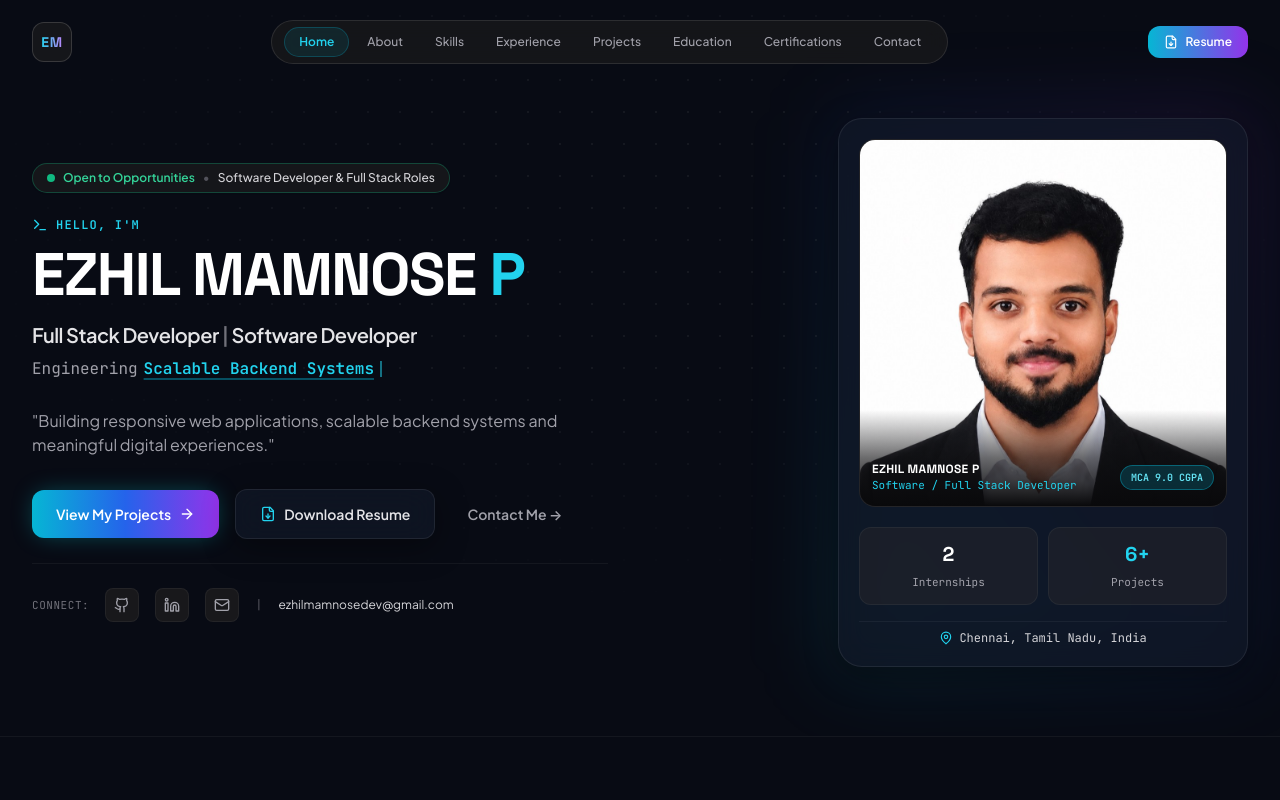
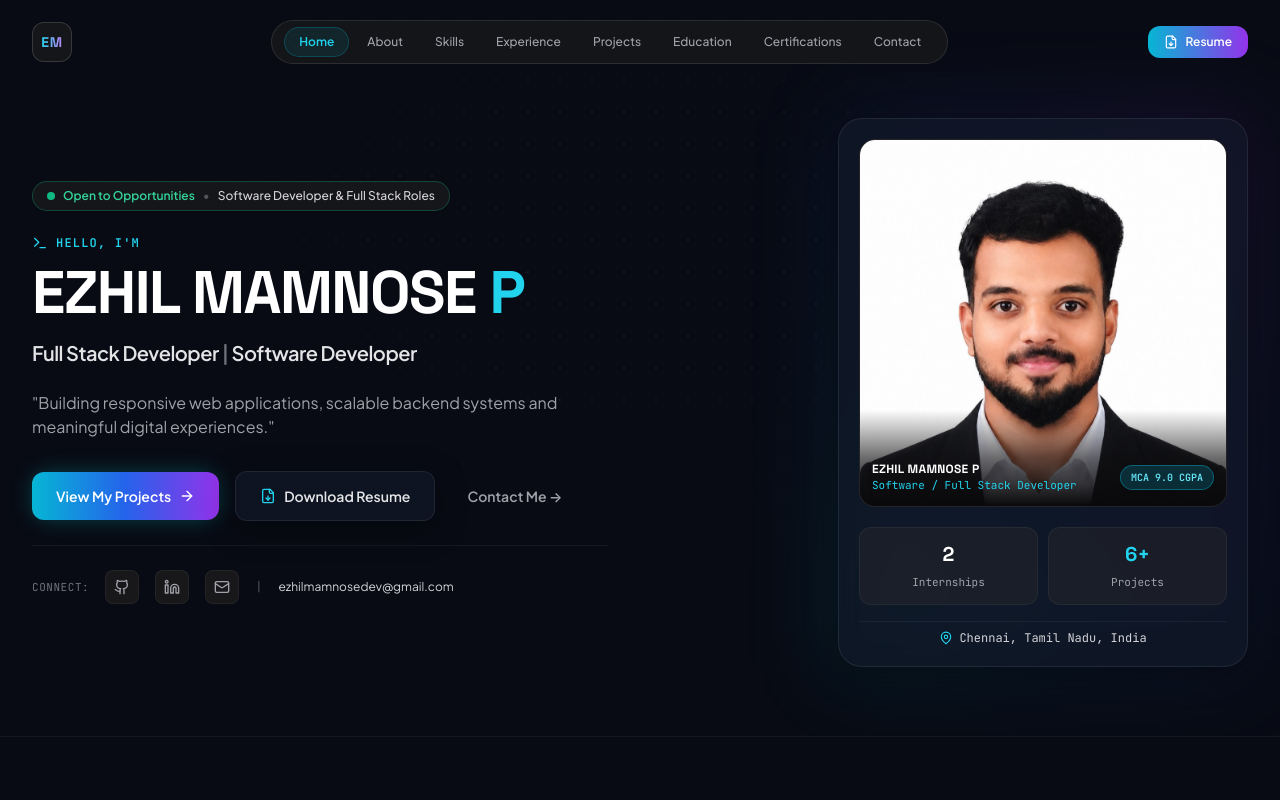
Before and after one commit to Ezhil-1230/Portfolio, a React (Vite) app: page / in a window 1280 px wide. Shown: the top 800 px of the page. Built offline with nearby package versions, Linux system fonts and the light colour scheme.

Commit message:
Remove Engineering typewriter line from Hero

```diff
--- a/src/components/Hero.tsx
+++ b/src/components/Hero.tsx
@@ -1,4 +1,4 @@
-import React, { useState, useEffect } from 'react';
+import React from 'react';
 import { motion } from 'framer-motion';
 import {
   ArrowRight,
@@ -24,41 +24,6 @@ interface HeroProps {
 }
 
 export const Hero: React.FC<HeroProps> = ({ onOpenSocialConfig }) => {
-  const [titleIndex, setTitleIndex] = useState(0);
-  const [displayText, setDisplayText] = useState('');
-  const [isDeleting, setIsDeleting] = useState(false);
-
-  const dynamicPhrases = [
-    'Full Stack Web Applications',
-    'Scalable Backend Systems',
-    'Responsive React.js Interfaces',
-    'REST APIs & Database Architectures',
-    'Intelligent Software Solutions'
-  ];
-
-  // Smooth Typewriter Effect
-  useEffect(() => {
-    const current = dynamicPhrases[titleIndex];
-    const typingSpeed = isDeleting ? 35 : 75;
-
-    const timer = setTimeout(() => {
-      if (!isDeleting) {
-        setDisplayText(current.slice(0, displayText.length + 1));
-        if (displayText.length + 1 === current.length) {
-          setTimeout(() => setIsDeleting(true), 2000);
-        }
-      } else {
-        setDisplayText(current.slice(0, displayText.length - 1));
-        if (displayText.length === 0) {
-          setIsDeleting(false);
-          setTitleIndex((prev) => (prev + 1) % dynamicPhrases.length);
-        }
-      }
-    }, typingSpeed);
-
-    return () => clearTimeout(timer);
-  }, [displayText, isDeleting, titleIndex, dynamicPhrases]);
-
   const handleResumeDownload = () => {
     confetti({
       particleCount: 50,
@@ -101,19 +66,11 @@ export const Hero: React.FC<HeroProps> = ({ onOpenSocialConfig }) => {
               EZHIL MAMNOSE <span className="text-cyan-400">P</span>
             </h1>
 
-            {/* Professional Role & Dynamic Sub-line */}
-            <div className="space-y-1 pt-1">
+            {/* Professional Role */}
+            <div className="pt-1">
               <p className="text-lg sm:text-xl font-semibold text-zinc-200 tracking-tight font-sans">
                 Full Stack Developer <span className="text-zinc-500">|</span> Software Developer
               </p>
-
-              <div className="h-8 flex items-center justify-center lg:justify-start gap-1.5 text-sm sm:text-base font-mono">
-                <span className="text-zinc-400">Engineering</span>
-                <span className="text-cyan-400 font-bold underline decoration-cyan-500/40 decoration-2 underline-offset-4">
-                  {displayText}
-                </span>
-                <span className="w-0.5 h-4 bg-cyan-400 animate-pulse inline-block" />
-              </div>
             </div>
           </div>
 
```
